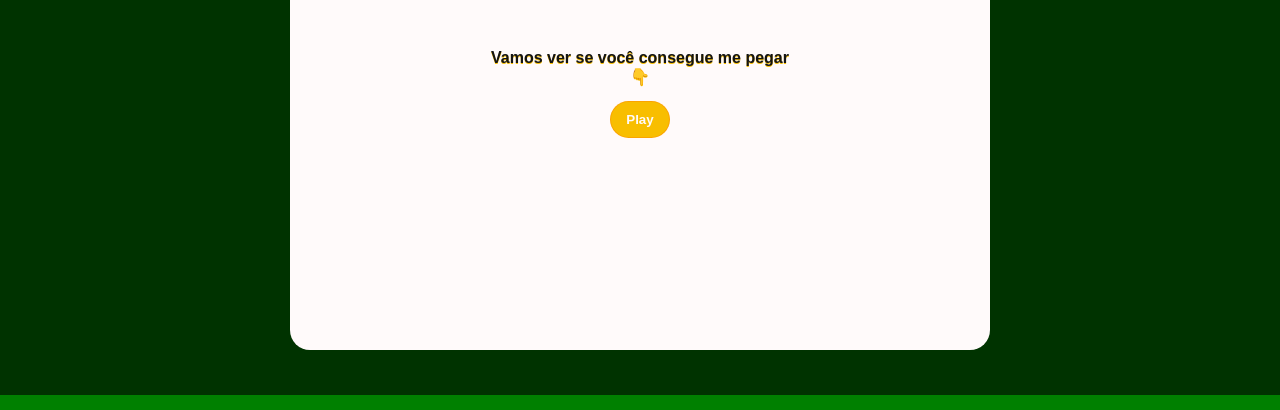
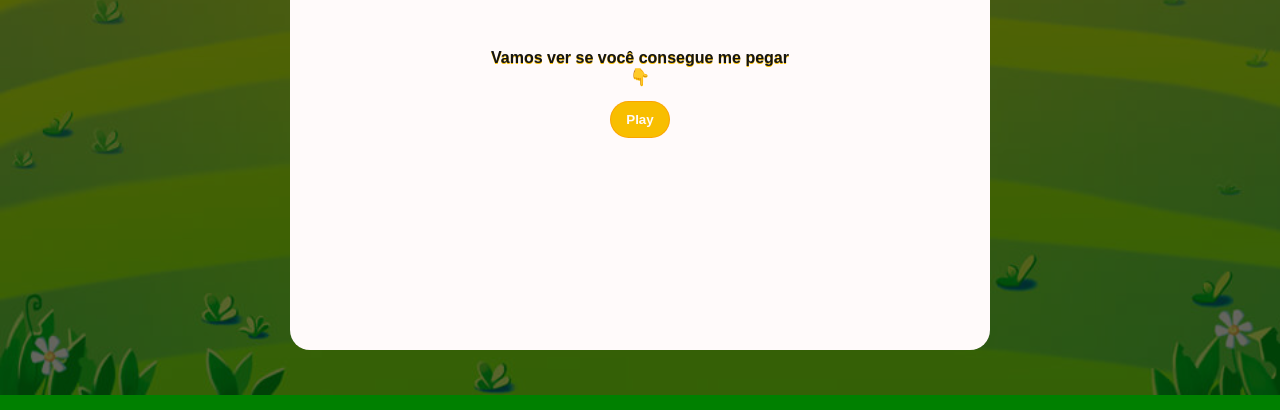
Before and after one commit to erickrib/Whaka-A-Mole, a plain HTML site: page index.html in a window 1280 px wide. Shown: the part 390-800 px from the top of the page. Drawn offline with Linux system fonts and the light colour scheme.

Commit message:
whaka-a-mole1.1

```diff
--- a/styles/style.css
+++ b/styles/style.css
@@ -15,7 +15,7 @@ body {
 }
 
 .main {
-    background: rgba(0, 0, 0, 0.6) url(background.png) no-repeat;
+    background: rgba(0, 0, 0, 0.6) url(../img/background.png) no-repeat;
     background-size: cover;
     background-blend-mode: color;
     height: 90.5vh;
```
